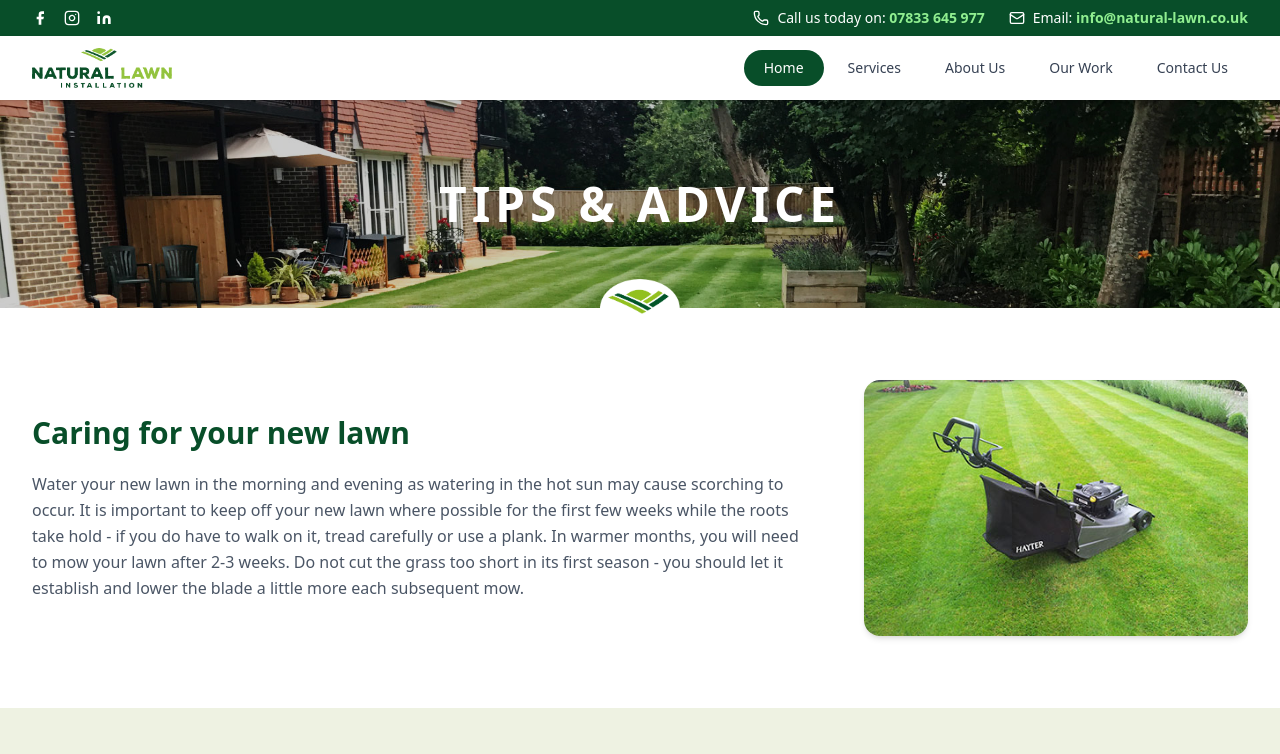
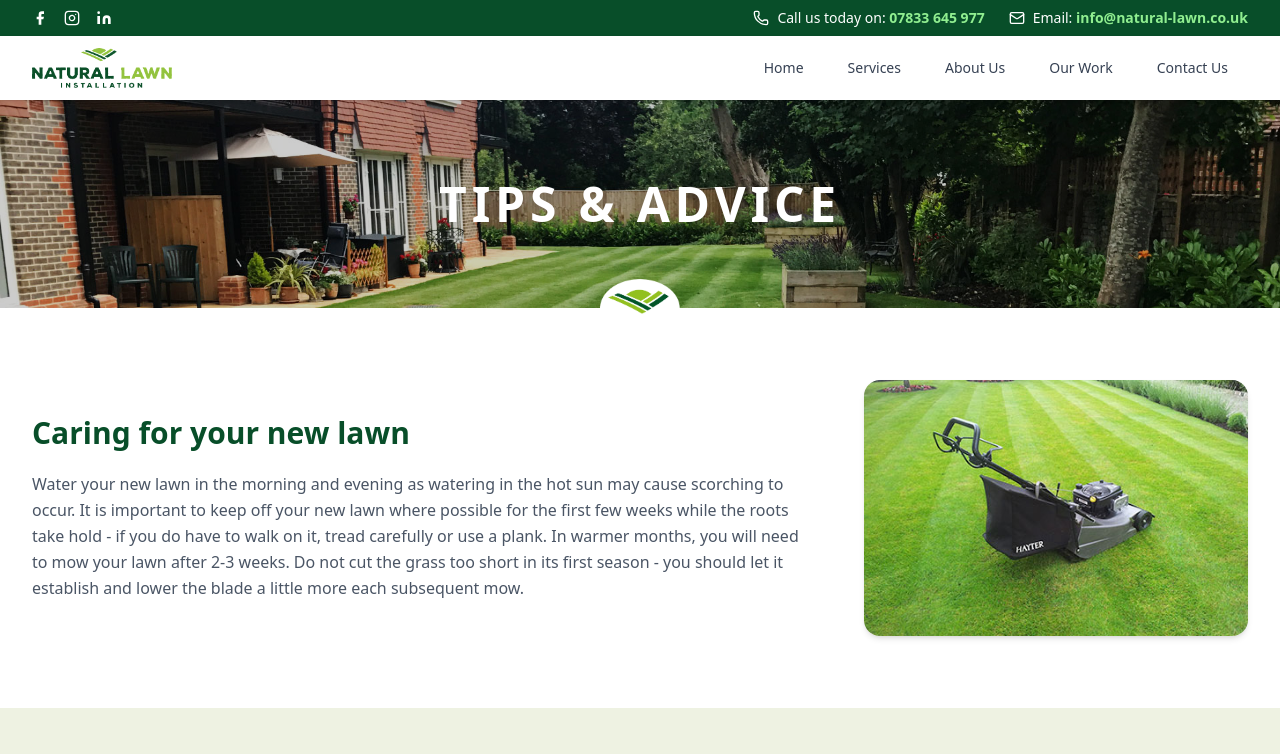
Before and after one commit to Warano02/natural-lawn, a Next.js app: page /tips-and-advice in a window 1280 px wide. Shown: the top 754 px of the page. Built offline with nearby package versions, Linux system fonts and the light colour scheme.

Commit message:
update header

```diff
--- a/components/Header.tsx
+++ b/components/Header.tsx
@@ -2,7 +2,7 @@
 import Image from "next/image";
 import Link from "next/link";
 import { Phone, Mail } from "lucide-react";
-import { useState } from "react";
+import { usePathname } from "next/navigation";
 
 const navLinks = [
   { label: "Home", href: "/" },
@@ -13,9 +13,9 @@ const navLinks = [
 ];
 
 export default function Header() {
-  const [active, setActive] = useState("Home");
+  const pathname = usePathname();
   return (
-    <header className="w-full">
+    <>
       <div className="bg-primary w-full">
         <div className="max-w-7xl mx-auto w-full px-4 md:px-8 flex items-center justify-between py-2">
           <div className="flex items-center gap-4">
@@ -51,11 +51,10 @@ export default function Header() {
               <Link
                 key={link.label}
                 href={link.href}
-                onClick={() => setActive(link.label)}
                 className={`px-5 py-2 rounded-full text-sm font-medium transition-all duration-200 ${
-                  active === link.label
+                  pathname === link.href
                     ? "bg-primary text-white"
-                    : "text-gray-700 hover:text-primary"
+                    : "text-gray-700 hover:text-white hover:bg-primary"
                 }`}
               >
                 {link.label}
@@ -64,6 +63,6 @@ export default function Header() {
           </nav>
         </div>
       </div>
-    </header>
+    </>
   );
 }
```
